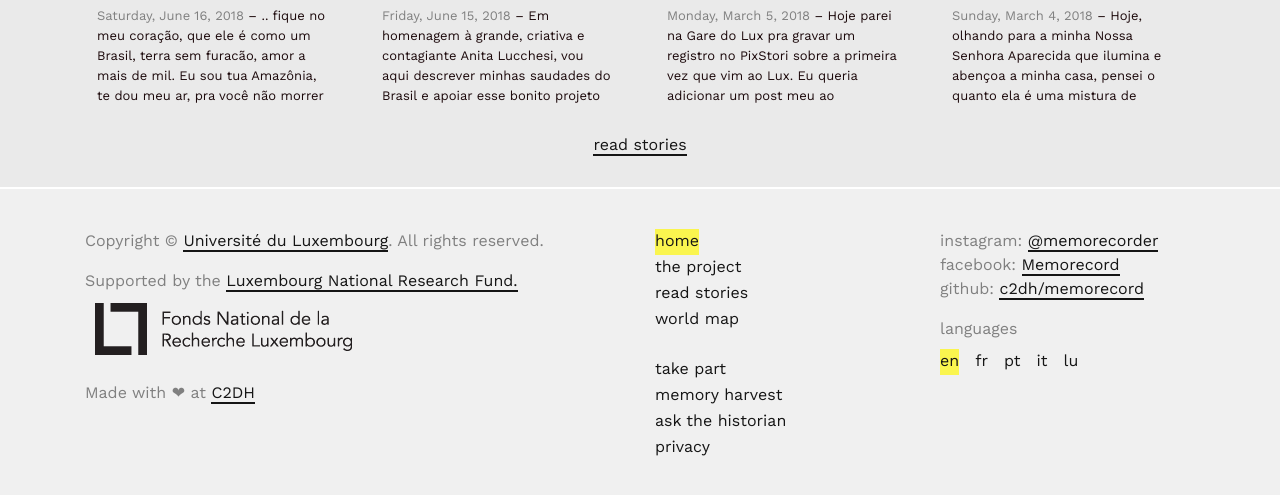
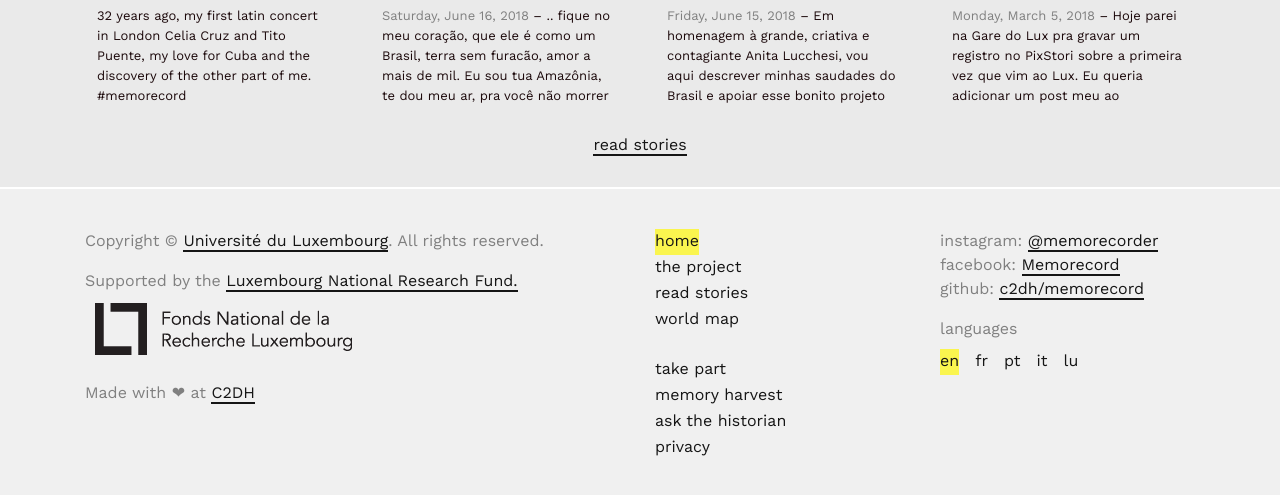
Before and after one commit to C2DH/memorecord, a Jekyll site: the page built from pages/index.md, in a window 1280 px wide and 900 px high, scrolled down 655 px, cut to the strip 399-894 px from the top of the window. Built offline with Jekyll 4.4.1, drawn with Linux system fonts in a browser that asks for light colours; some of the changed text lies outside the part shown.

Commit message:
new entry

```diff
--- a/_data/documents.yaml
+++ b/_data/documents.yaml
@@ -193,3 +193,14 @@
         url: c60e6a13c85942bc95490587e9591aa4-24x24.jpg
         width: 24
         height: 24
+-
+    uid: 1077251395746417_1200522600085962
+    description: '32 years ago, my first latin concert in London Celia Cruz and Tito Puente, my love for Cuba and the discovery of the other part of me.  #memorecord'
+    image: 'https://memorecord.uni.lu/media/images/1077251395746417_1200522600085962.png'
+    url: 'https://m.youtube.com/watch?v=Zm2C5hx4sI0'
+    provider: facebook
+    _id: 4163331386764c62a5c14c2ab48aff90
+    thumbnail:
+        url: 4163331386764c62a5c14c2ab48aff90-24x24.jpg
+        width: 24
+        height: 24
```
Also changed, not shown: assets/images/images to gitlab/1077251395746417_1200522600085962.png (added), assets/images/thumbnails/4163331386764c62a5c14c2ab48aff90-24x24.jpg (added).
